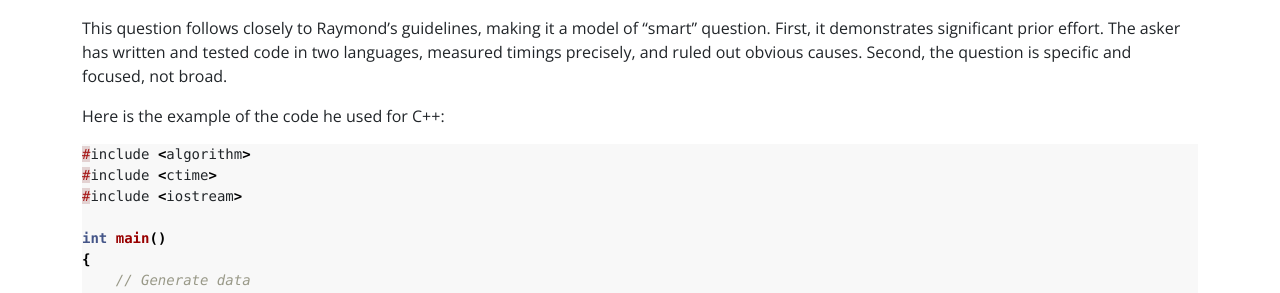
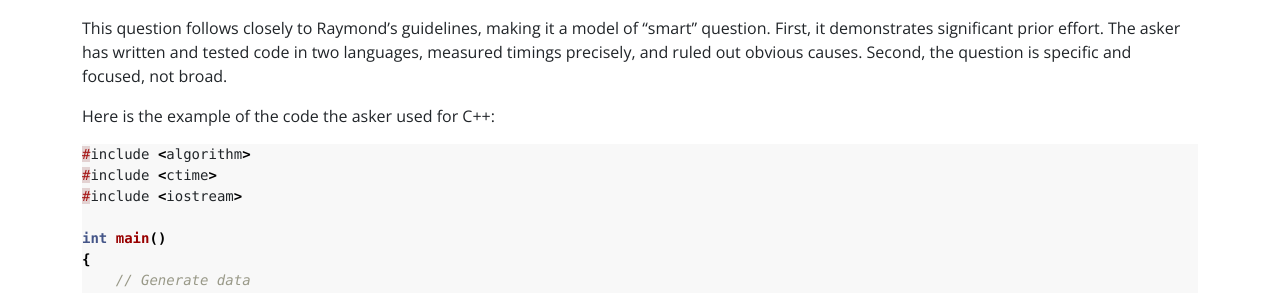
Before and after one commit to NoahNguyenbot/noahnguyenbot.github.io, a Jekyll site: the page built from essays/smart-questions-essay.md, in a window 1280 px wide and 900 px high, scrolled down 359 px. Shown: the part 155-448 px from the top of the window. Built offline with Jekyll 4.4.1, drawn with Linux system fonts in a browser that asks for light colours.

Commit message:
Update smart-questions-essay.md

```diff
--- a/essays/smart-questions-essay.md
+++ b/essays/smart-questions-essay.md
@@ -19,7 +19,7 @@ A great example of a smart question is "Why is processing a sorted array faster
 
 This question follows closely to Raymond's guidelines, making it a model of "smart" question. First, it demonstrates significant prior effort. The asker has written and tested code in two languages, measured timings precisely, and ruled out obvious causes.  Second, the question is specific and focused, not broad.
 
-Here is the example of the code he used for C++:
+Here is the example of the code the asker used for C++:
 {% highlight java %}
 
 #include <algorithm>
```
